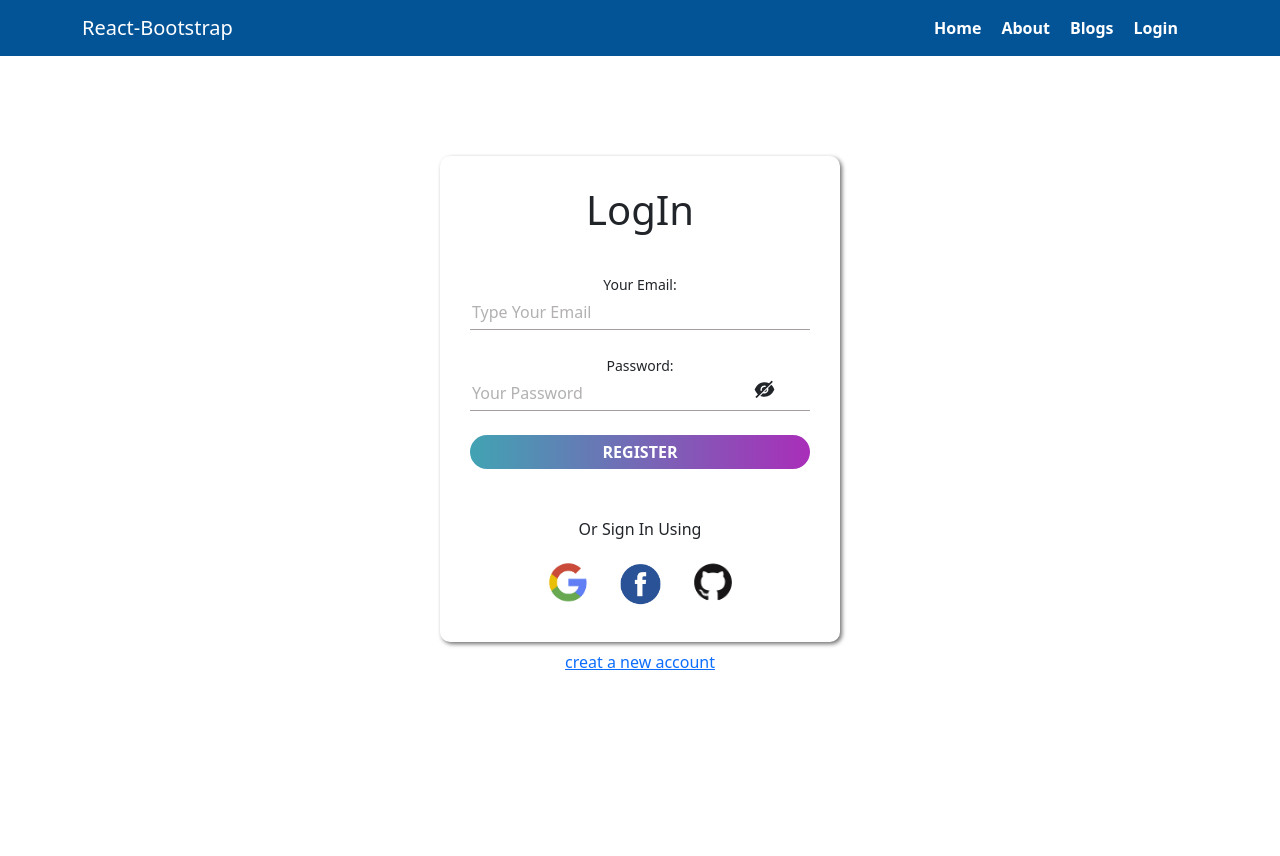
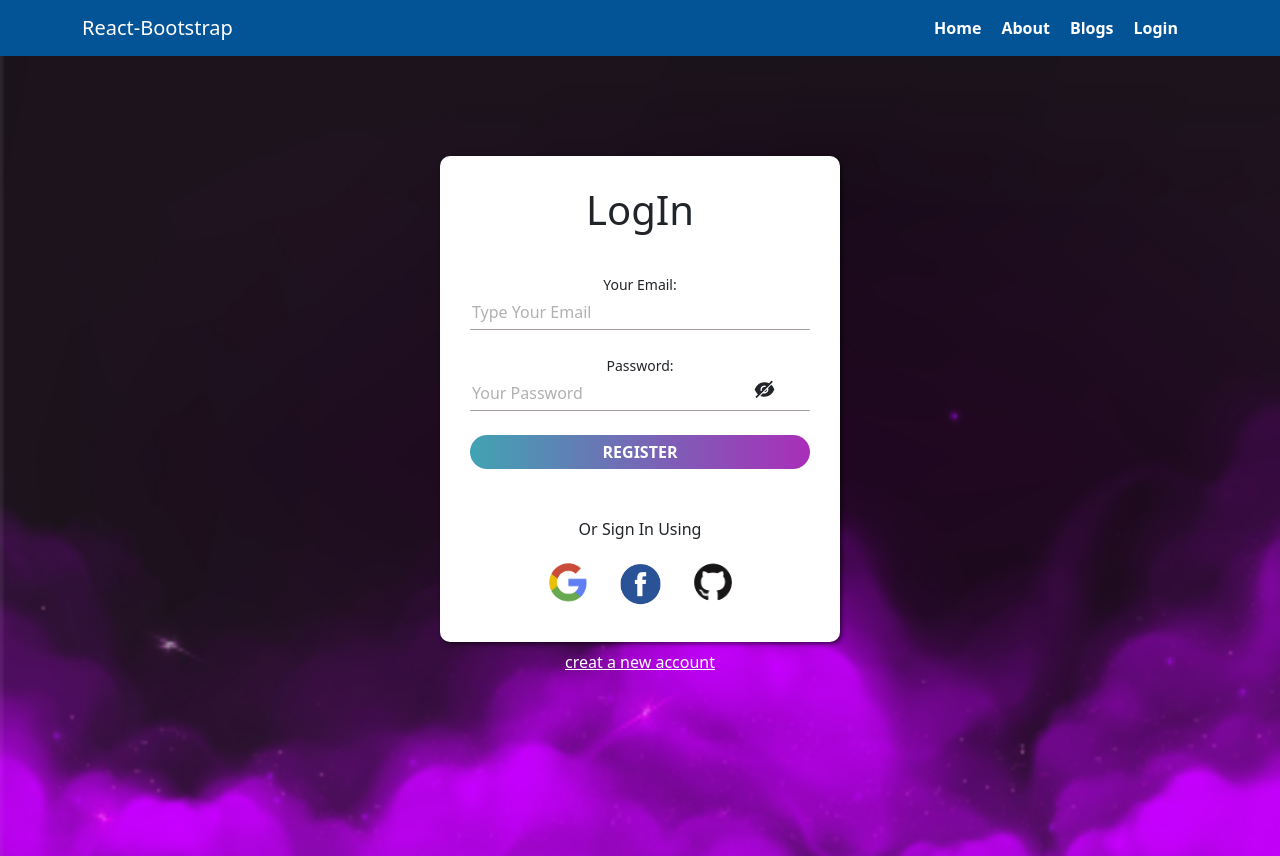
Before and after one commit to MIRJAKARIYA/Teeth-wizard-react-project, a React (Create React App) app: page /login in a window 1280 px wide. Before the commit the page ends 800 px from the top, so only its background shows below. Built offline with nearby package versions, Linux system fonts and the light colour scheme.

Commit message:
login and register page backgroundimage added

```diff
--- a/src/Pages/Login/Login.js
+++ b/src/Pages/Login/Login.js
@@ -40,7 +40,7 @@ const Login = () => {
     }
 
     return (
-        <div>
+        <div className='registration-container'>
             <div className='form-container mb-2'>
                 <h1 className='text-center'>LogIn</h1>
                 <form onSubmit={handleUserLogIn} className='form-style'>
@@ -59,7 +59,7 @@ const Login = () => {
                 <SocialLogin></SocialLogin>
             </div>
 
-            <Link to='/register' className='d-block text-center'>creat a new account</Link>
+            <Link to='/register' className='d-block text-center text-white'>creat a new account</Link>
         </div>
     );
 };
--- a/src/Pages/Register/Register.css
+++ b/src/Pages/Register/Register.css
@@ -1,9 +1,17 @@
+.registration-container{
+    background-image: url('../../background-image/login-back.png');
+    background-repeat: no-repeat;
+    background-size: cover;
+    display: flow-root;
+    height: 100vh;
+}
 .form-container{
     width: 400px;
     padding: 30px;
     margin: 100px auto;
     border-radius: 10px;
     box-shadow: 2px 2px 4px rgba(0, 0, 0, 0.562);
+    background-color: white;
 }
 .form-style{
     margin-top: 40px;
--- a/src/Pages/Register/Register.js
+++ b/src/Pages/Register/Register.js
@@ -16,12 +16,8 @@ const Register = () => {
     const [passwordError, setPasswordError] = useState('')
     const [isHide, setIsHide] = useState(false);
     const navigate = useNavigate();
-    const [
-        createUserWithEmailAndPassword,
-        user,
-        loading,
-        error,
-      ] = useCreateUserWithEmailAndPassword(auth);
+
+    const [createUserWithEmailAndPassword,user] = useCreateUserWithEmailAndPassword(auth);
 
     const handleHideButton = () =>{
         setIsHide(!isHide);
@@ -80,7 +76,7 @@ const Register = () => {
     console.log(user)
 
     return (
-        <div>
+        <div className='registration-container'>
             <div className='form-container mb-2'>
                 <h1 className='text-center'>Register</h1>
                 <form onSubmit={handleUserCreation} className='form-style'>
@@ -108,7 +104,7 @@ const Register = () => {
                 <SocialLogin></SocialLogin>
             </div>
 
-            <Link to='/login' className='d-block text-center'>already have an account?</Link>
+            <Link to='/login' className='d-block text-center text-white'>already have an account?</Link>
         </div>
     );
 };
```
Also changed, not shown: src/background-image/login-back.png (added).
